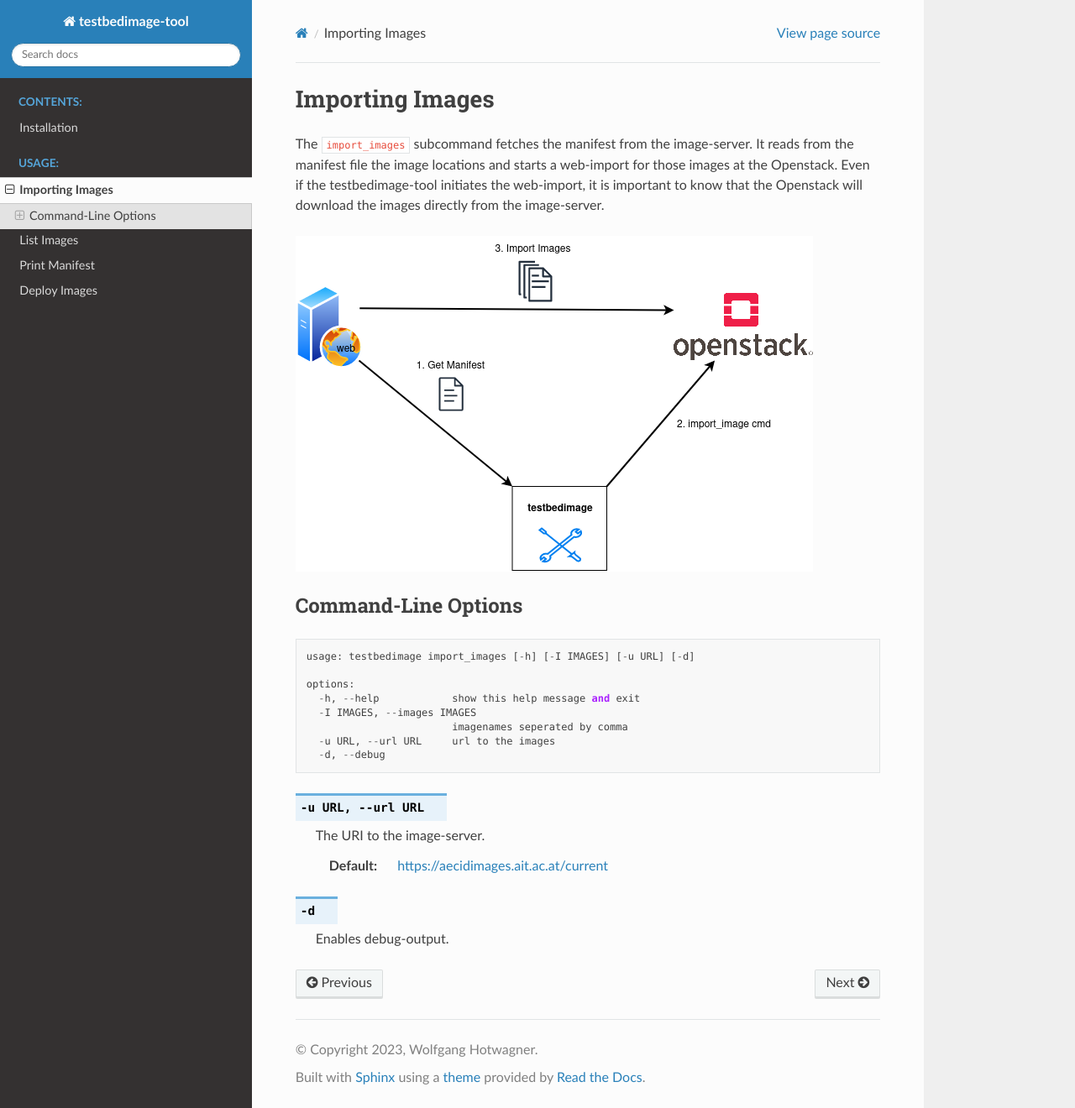
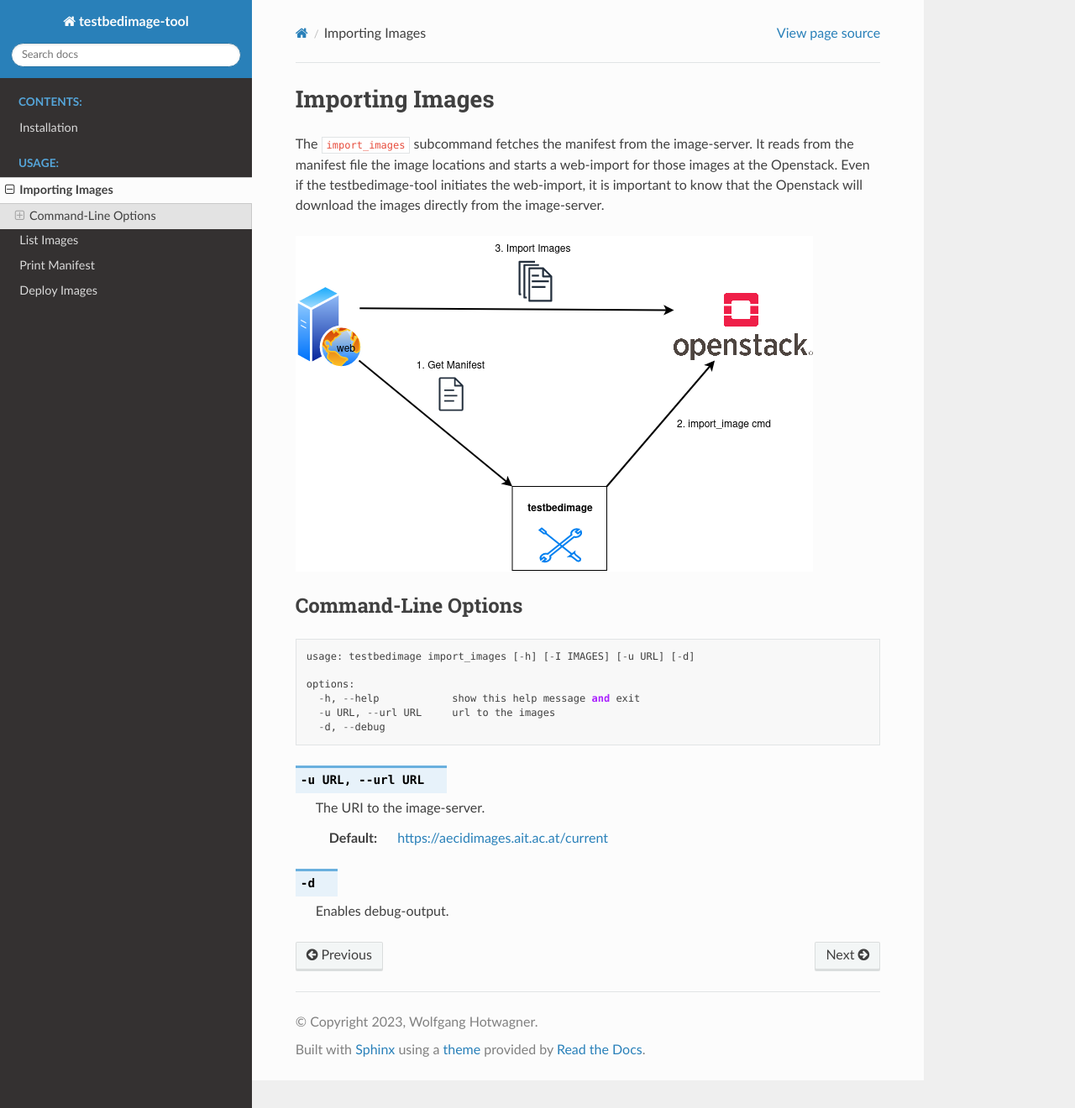
Before and after one commit to ait-testbed/testbedimage-tool, a Sphinx documentation site: the page built from docs/source/import.rst, in a window 1280 px wide and 1320 px high. Shown: the whole window at 84% size. Built offline with Sphinx 7.4.7 and the Read the Docs theme 2.0.0, drawn with Linux system fonts in a browser that asks for light colours.

Commit message:
updated Documentation

```diff
--- a/docs/source/import.rst
+++ b/docs/source/import.rst
@@ -19,8 +19,6 @@
 
   options:
     -h, --help            show this help message and exit
-    -I IMAGES, --images IMAGES
-                          imagenames seperated by comma
     -u URL, --url URL     url to the images
     -d, --debug
 
```
